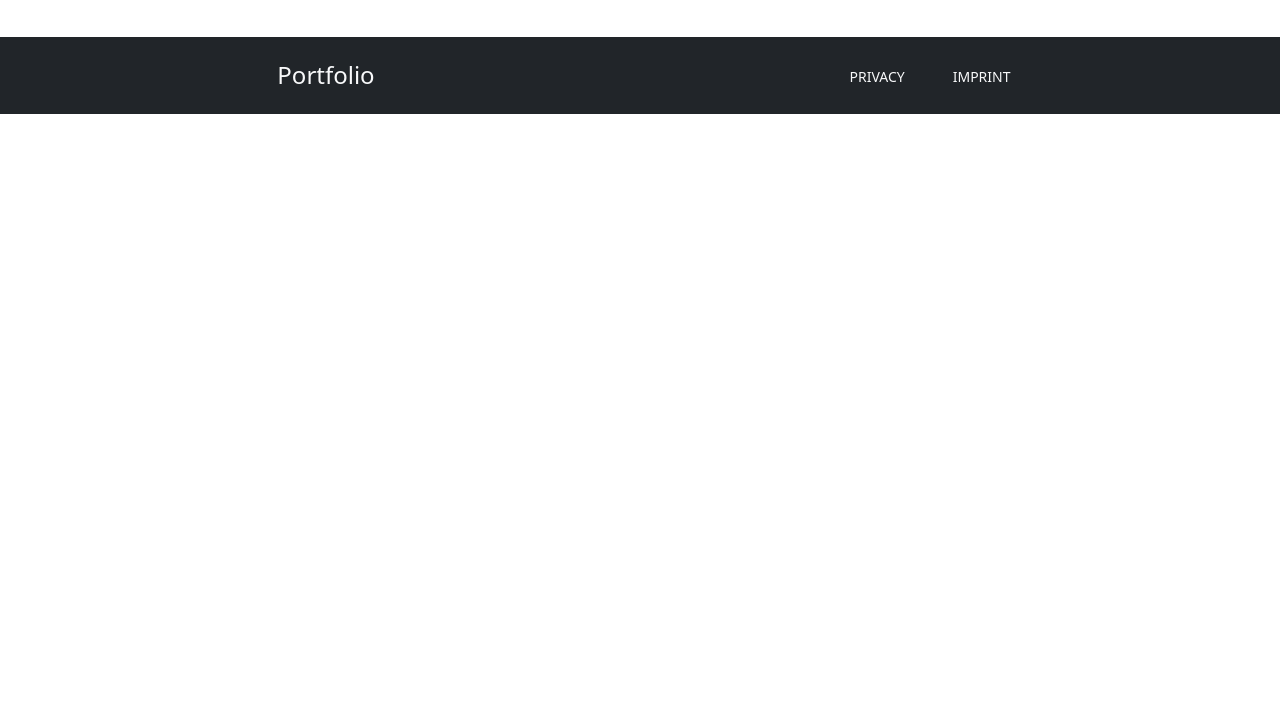
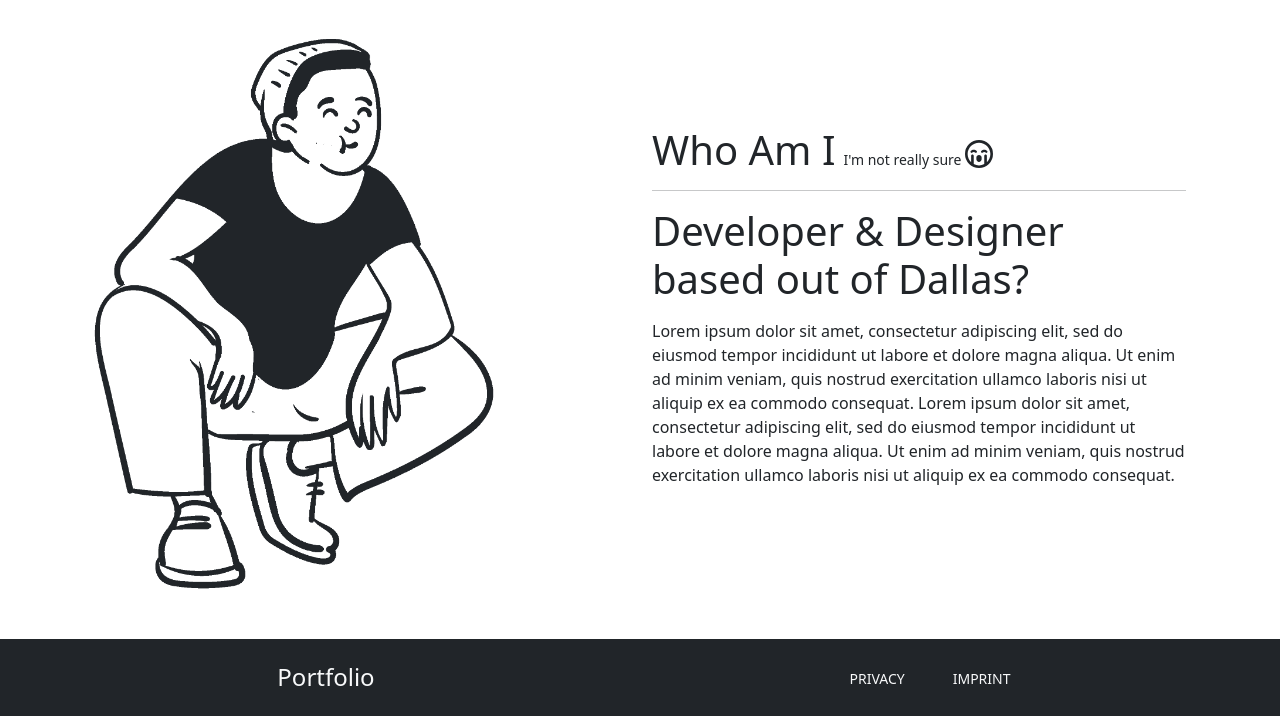
Before and after one commit to phillip-vo/gatsby-bootstrap-portfolio, a Gatsby site: page / in a window 1280 px wide. Shown: the part 917-1633 px from the top of the page. Before the commit the page ends 1031 px from the top, so only its background shows below. Built offline with nearby package versions, Linux system fonts and the light colour scheme; Gatsby itself is replaced by a stand-in of ours.

Commit message:
add about component

```diff
--- /dev/null
+++ b/src/components/About.js
@@ -0,0 +1,45 @@
+import React from "react"
+import { StaticImage } from "gatsby-plugin-image"
+import { Button, Card, Col, Container, Row } from "react-bootstrap"
+import { FontAwesomeIcon } from "@fortawesome/react-fontawesome"
+
+export default function About() {
+  return (
+    <Container className="my-5">
+      <Row className="align-items-center">
+        <Col xs={12} lg={6}>
+          <StaticImage
+            src="../images/boy-sitting-on-legs.png"
+            alt="boy squating drawing by Pablo Stanley"
+            width={400}
+          />
+        </Col>
+        <Col xs={12} lg={6}>
+          <span className="h1" id="about">
+            Who Am I
+          </span>
+          <span className="small mx-2">
+            I'm not really sure{" "}
+            <FontAwesomeIcon icon="fa-regular fa-face-sad-cry" size="2x" />
+          </span>
+          <hr />
+          <div className="d-flex flex-column gap-3">
+            <span className="display-6">
+              Developer & Designer based out of Dallas?
+            </span>
+            <p>
+              Lorem ipsum dolor sit amet, consectetur adipiscing elit, sed do
+              eiusmod tempor incididunt ut labore et dolore magna aliqua. Ut
+              enim ad minim veniam, quis nostrud exercitation ullamco laboris
+              nisi ut aliquip ex ea commodo consequat. Lorem ipsum dolor sit
+              amet, consectetur adipiscing elit, sed do eiusmod tempor
+              incididunt ut labore et dolore magna aliqua. Ut enim ad minim
+              veniam, quis nostrud exercitation ullamco laboris nisi ut aliquip
+              ex ea commodo consequat.
+            </p>
+          </div>
+        </Col>
+      </Row>
+    </Container>
+  )
+}
--- a/src/components/Hero.js
+++ b/src/components/Hero.js
@@ -44,7 +44,7 @@ export default function Hero() {
         <Col xs={12} lg={6} className="text-center">
           <StaticImage
             src="../images/man-with-blazer-flip.png"
-            alt="man wearing blazer drawing"
+            alt="man in blazer drawing by Pablo Stanley"
             placeholder="blurred"
             width={400}
           />
--- a/src/components/Navbar.js
+++ b/src/components/Navbar.js
@@ -12,9 +12,13 @@ export default function NavigationBar() {
       <Navbar.Toggle aria-controls="responsive-navbar-nav" />
       <Navbar.Collapse id="responsive-navbar-nav">
         <Nav className="text-center ms-auto">
-          <Link to="/about" className="nav-item nav-link mx-3">
+          <a
+            href="#about"
+            className="nav-item nav-link mx-3"
+            style={{ cursor: "pointer" }}
+          >
             About
-          </Link>
+          </a>
           <Link to="/projects" className="nav-item nav-link mx-3">
             Projects
           </Link>
--- a/src/components/Skills.js
+++ b/src/components/Skills.js
@@ -23,7 +23,7 @@ export default function Skills() {
         Skills <FontAwesomeIcon icon="fa-regular fa-face-surprise" size="lg" />
       </span>
       <hr />
-      <Row className="gap-3">
+      <Row className="gap-3 justify-content-center">
         {skills.map(skill => (
           <div
             style={{ width: "10rem" }}
--- a/src/pages/index.js
+++ b/src/pages/index.js
@@ -1,4 +1,6 @@
 import React from "react"
+import { Col, Container, Row } from "react-bootstrap"
+import About from "../components/About"
 import Hero from "../components/Hero"
 import Layout from "../components/Layout"
 import Skills from "../components/Skills"
@@ -7,7 +9,8 @@ export default function Home() {
   return (
     <Layout>
       <Hero />
-      <Skills id="skills" />
+      <Skills />
+      <About />
     </Layout>
   )
 }
```
Also changed, not shown: src/images/boy-sitting-on-legs.png (added).
